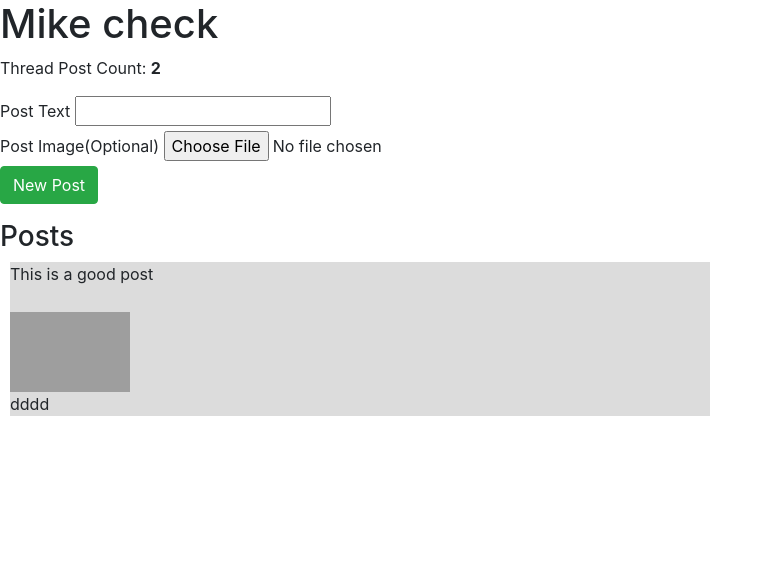
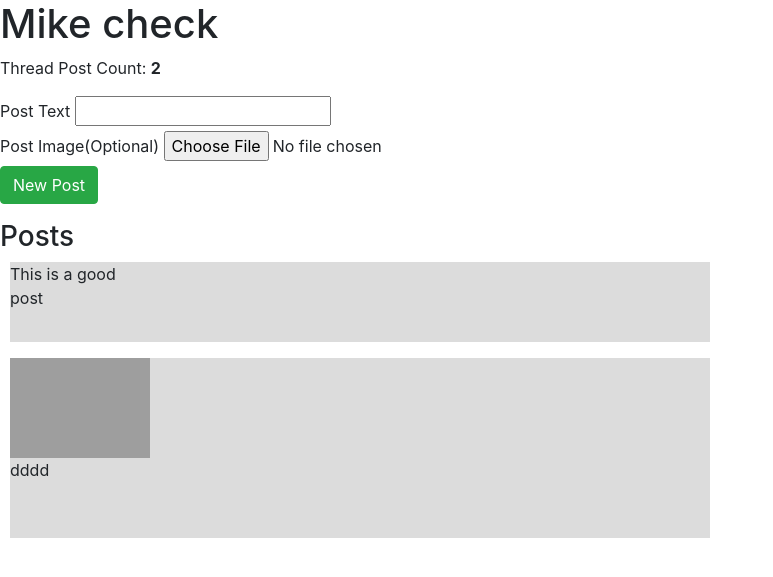
Before and after one commit to RandyForte/django-chanclone, a Django app: page /t/4/ in a window 1280 px wide. Shown: the part 56-633 px from the top of the page, without its empty margins (0-773 px from the left). Run offline with Django 3.2, Linux system fonts and the light colour scheme; data comes from the database, SQL or seed files in the repository; both versions use the stored data as it was after the commit; some libraries are stand-ins or nearby versions; grey boxes are pictures that could not be loaded.

Commit message:
Modifed the way post are displayed

```diff
--- a/chanClone/chan_app/static/css/style.css
+++ b/chanClone/chan_app/static/css/style.css
@@ -20,7 +20,7 @@
 
 }
 
-.PostContainer>img{
+.PostContainer>p{
   width: 120px;
   height: 80px;
 }
--- a/chanClone/chan_app/templates/chan_app/board_detail.html
+++ b/chanClone/chan_app/templates/chan_app/board_detail.html
@@ -25,7 +25,7 @@
 
 <h3>Threads</h3>
 
-  <div class="card-group" style="min-width: 40rem;">
+  <div class="" style="min-width: 40rem;">
     <div class="flex-container">
     {%for thread in board_detail.threads.all%}
       <div class="card">
--- a/chanClone/chan_app/templates/chan_app/thread_detail.html
+++ b/chanClone/chan_app/templates/chan_app/thread_detail.html
@@ -19,7 +19,7 @@
   {%for post in thread_detail.posts.all%}
     <div class="PostContainer">
       {% if post.post_image %}
-        <img src="{{post.post_image.url}}" alt="{{post.post_image}}">
+        <a href="{{post.post_image.url}}"><img width="140" height="100" src="{{post.post_image.url}}" alt="{{post.post_image}}"></a>
       {% endif %}
       <p>{{post.post_text}}</p>
     </div>
```
Also changed, not shown: chanClone/db.sqlite3.
